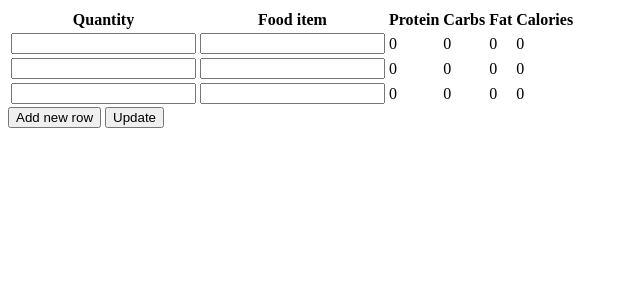
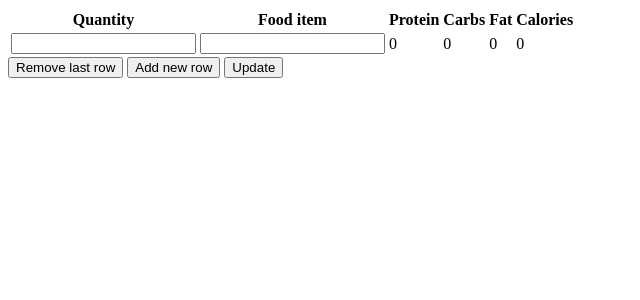
Before and after one commit to JermiahHabashy/Sa3doon_PersonalHealthSite, a Flask app: page /macros in a window 1280 px wide. Shown: the top 300 px of the page, without its empty margins (0-640 px from the left). Run offline with Flask 2, Linux system fonts and the light colour scheme; some libraries are stand-ins or nearby versions.

Commit message:
Added button "remove last row"

```diff
--- a/main.py
+++ b/main.py
@@ -38,6 +38,9 @@ def macros():
 		if macros_table.btn_add_row.data:
 			macros_table.macro_rows.append_entry()
 			macros_table.btn_add_row.data = False
+		elif macros_table.btn_remove_last_row and len(macros_table.macro_rows.entries) > 1:
+			macros_table.macro_rows.pop_entry()
+			macros_table.btn_remove_last_row.data = False
 
 	return flask.render_template("macros.html", macros_table=macros_table)
 
--- a/static/scripts/forms.py
+++ b/static/scripts/forms.py
@@ -19,6 +19,7 @@ class MacrosRow(FlaskForm):
 
 
 class MacrosTable(FlaskForm):
-	macro_rows = FieldList(FormField(MacrosRow), min_entries=3)
+	macro_rows = FieldList(FormField(MacrosRow), min_entries=1)
 	btn_update = SubmitField("Update")
 	btn_add_row = SubmitField("Add new row")
+	btn_remove_last_row = SubmitField("Remove last row")
--- a/templates/macros.html
+++ b/templates/macros.html
@@ -27,9 +27,10 @@
 		</tr>
 		{% endfor %}
 	</table>
-
+		{{ macros_table.btn_remove_last_row }}
 		{{ macros_table.btn_add_row }}
 		{{ macros_table.btn_update }}
+
 	</form>
 </body>
 </html>
```
